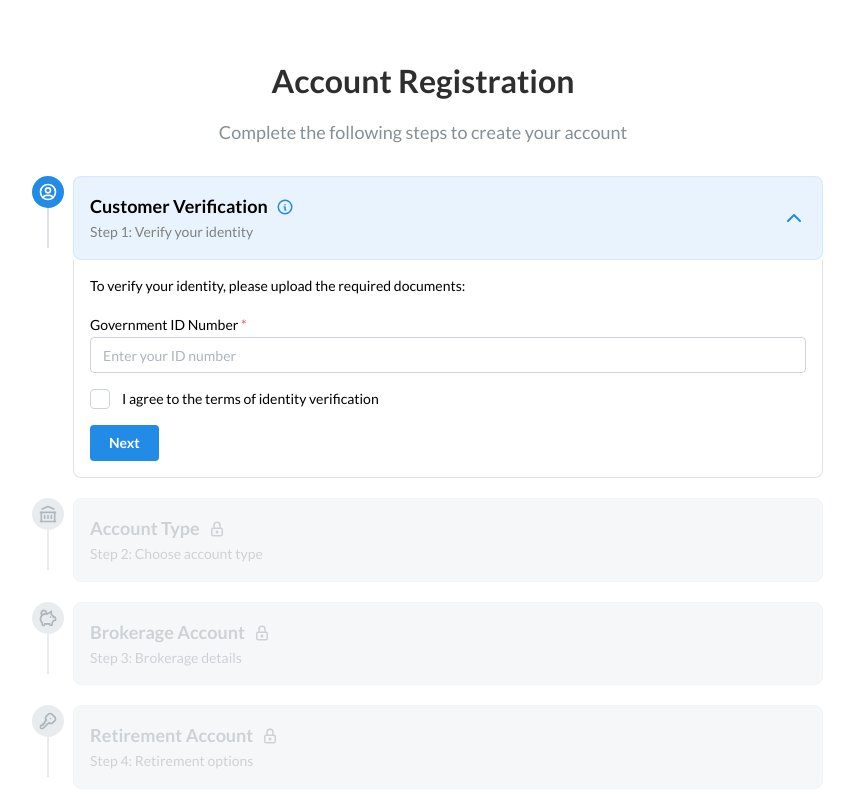
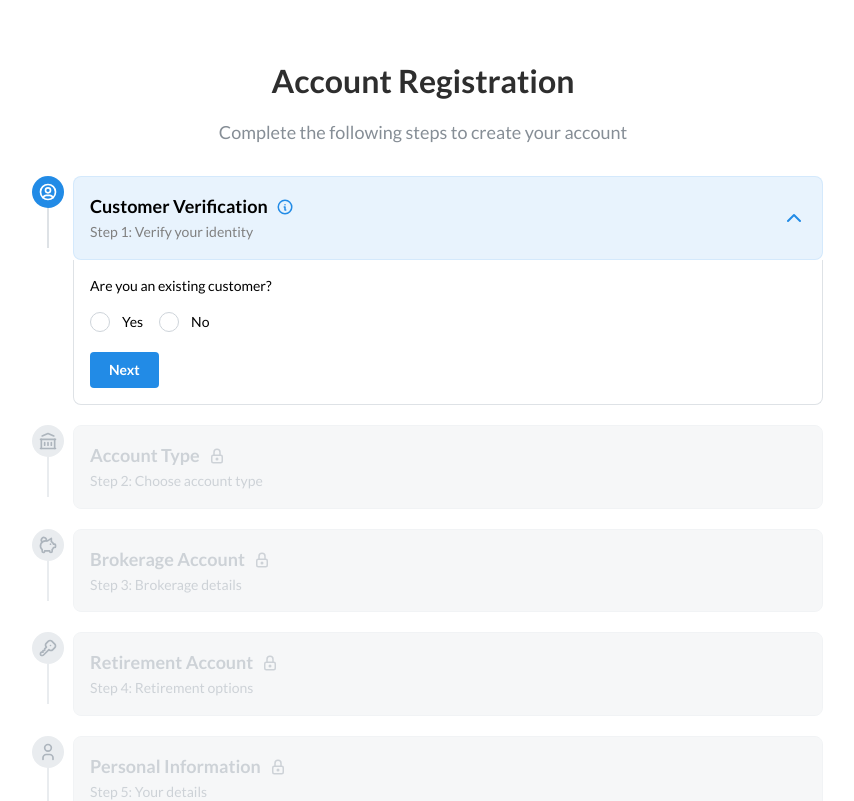
Before and after one commit to goodstripe/Alpha-Platform, a Next.js app: page /onboarding in a window 1280 px wide. Shown: the top 801 px of the page, without its empty margins (217-1071 px from the left). Built offline with nearby package versions, Linux system fonts and the light colour scheme.

Commit message:
`Refactor AccordionStep and Onboarding page UI components`

```diff
--- a/src/app/components/AccordionStep/AccordionStep.tsx
+++ b/src/app/components/AccordionStep/AccordionStep.tsx
@@ -234,7 +234,7 @@ const AccordionStep: React.FC<AccordionStepProps> = ({
             {children}
             {isActive && !isCompleted && (
               <Group align="end">
-                <Button onClick={onCompleteStep} mt={"md"}>
+                <Button onClick={onCompleteStep} mt={"lg"}>
                   {isFinalStep ? "Finish" : "Next"}
                 </Button>
               </Group>
--- a/src/app/onboarding/page.tsx
+++ b/src/app/onboarding/page.tsx
@@ -175,16 +175,14 @@ const Onboarding: React.FC = () => {
       content: (
         <div>
           <Text size="sm" mb="md">
-            To verify your identity, please upload the required documents:
+            Are you an existing customer?
           </Text>
-          <Stack gap="md">
-            <TextInput
-              label="Government ID Number"
-              placeholder="Enter your ID number"
-              required
-            />
-            <Checkbox label="I agree to the terms of identity verification" />
-          </Stack>
+          <Radio.Group>
+            <Group mt="xs">
+              <Radio value="yes" label="Yes" />
+              <Radio value="no" label="No" />
+            </Group>
+          </Radio.Group>
         </div>
       ),
       icon: IconUserCircle,
```
